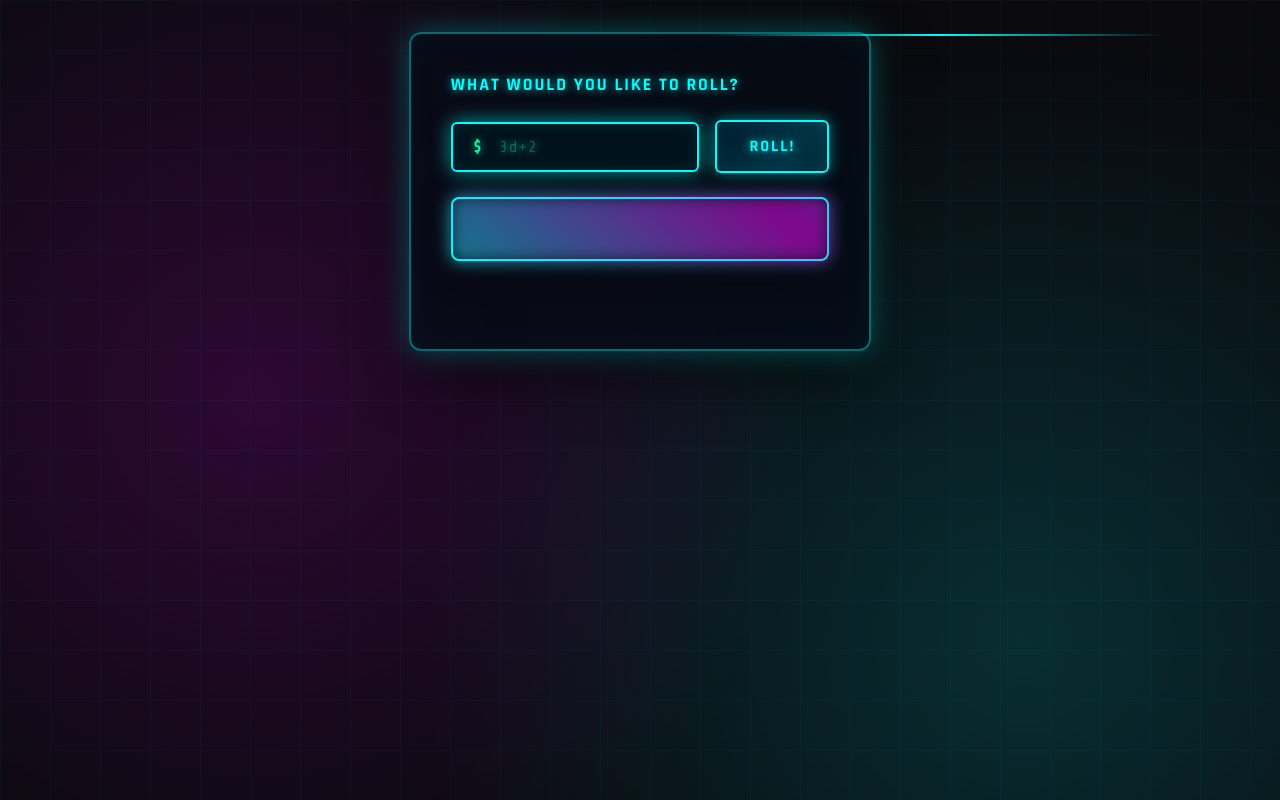
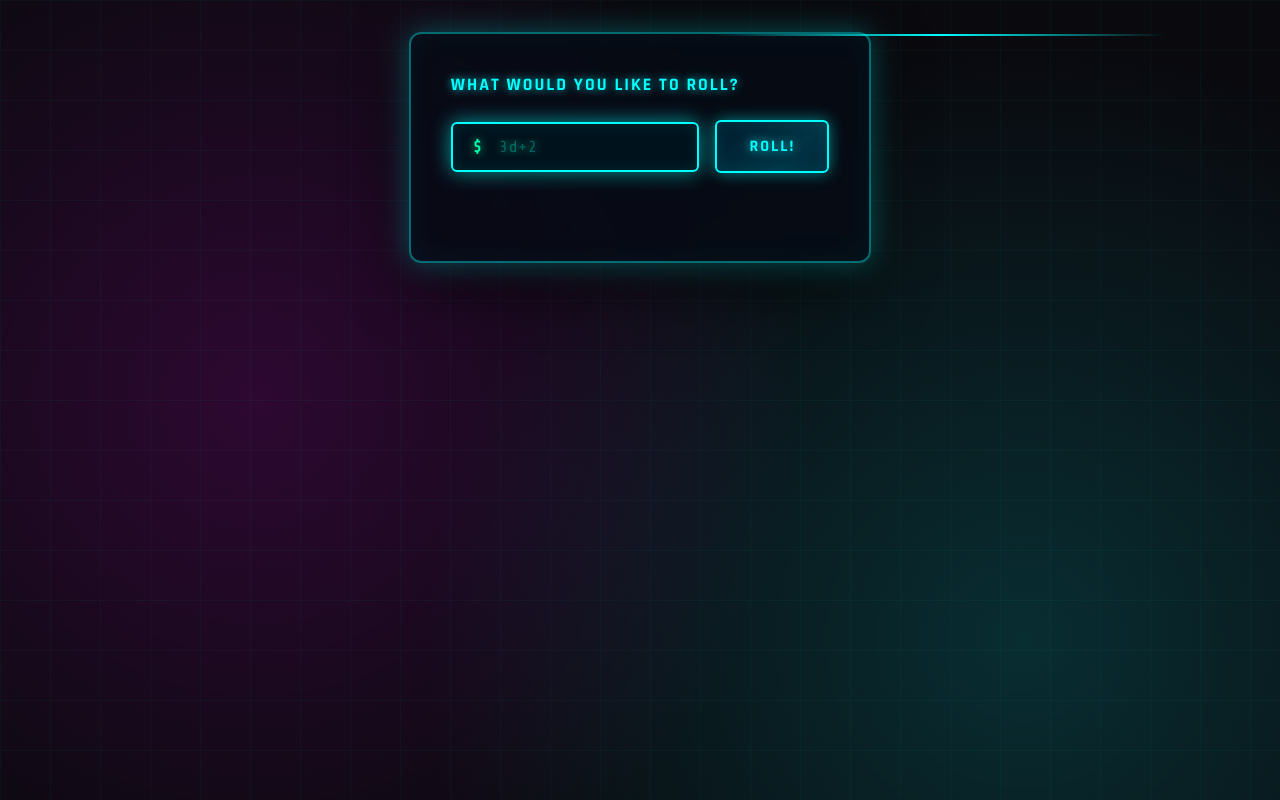
Before and after one commit to hazeledmands/eradice, a Next.js app: page / in a window 1280 px wide. Built offline with nearby package versions, Linux system fonts and the light colour scheme.

Commit message:
Only show DiceTray when input has text

```diff
--- a/components/Roller.js
+++ b/components/Roller.js
@@ -269,7 +269,7 @@ class Roller extends React.Component {
         </div>
       </form>
 
-      <DiceTray dice={this.state.dice} />
+      {this.state.text && <DiceTray dice={this.state.dice} />}
 
       <Ledger rolls={this.state.rolls} onRollComplete={this.handleRollComplete} />
     </div>
```
